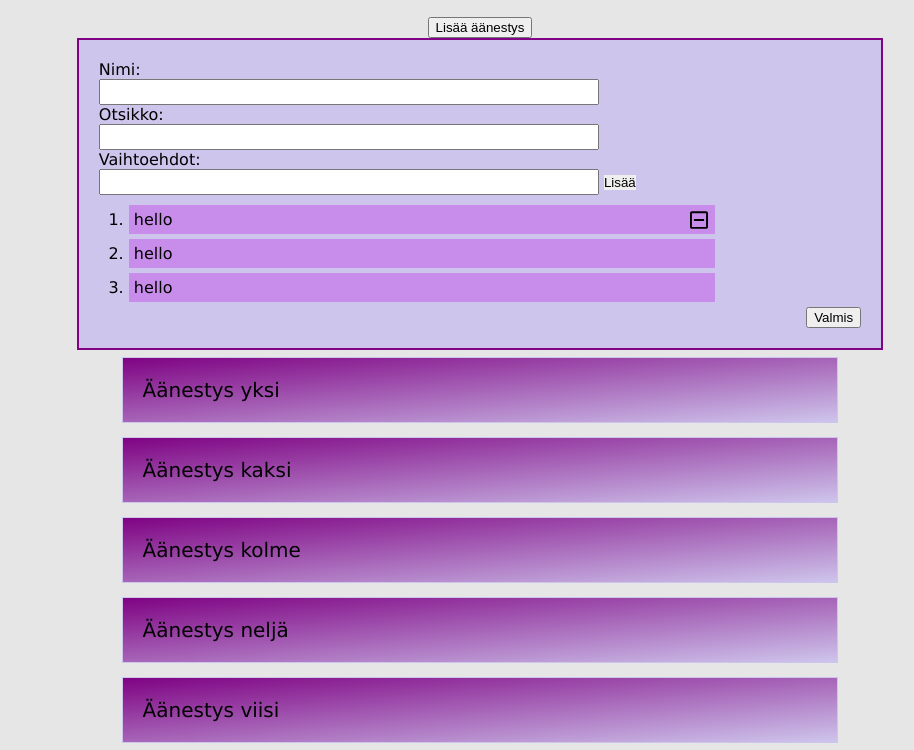
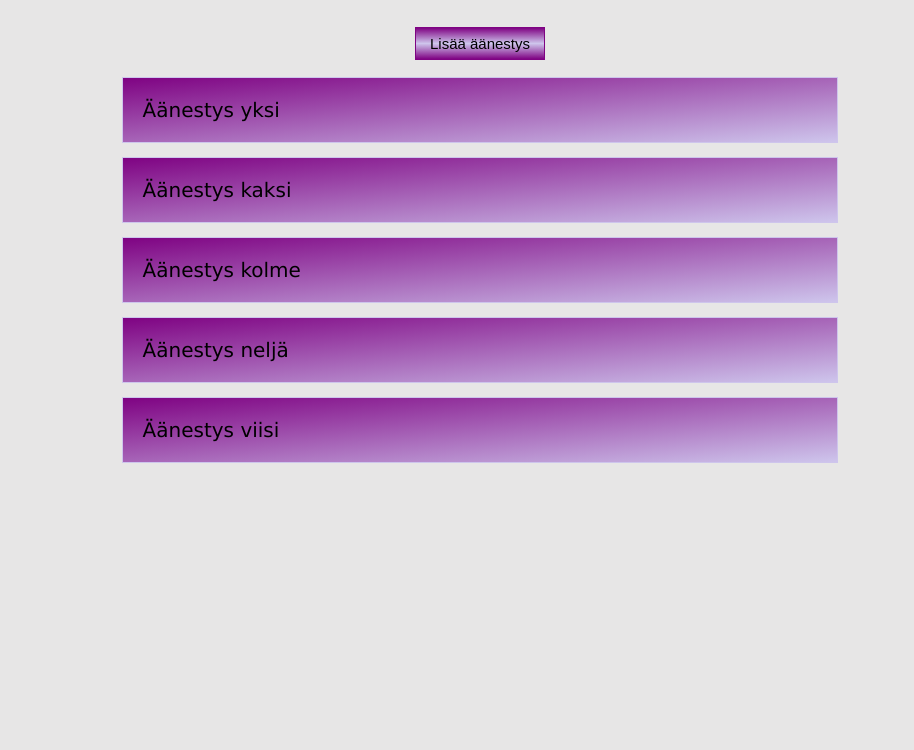
Before and after one commit to JojoSnow/Aanestys-sovellus, a plain HTML site: page index.html in a window 1280 px wide. Shown: the part 103-853 px from the top of the page, without its empty margins (160-1074 px from the left). After the commit the page ends 800 px from the top, so only its background shows below. Drawn offline with Linux system fonts and the light colour scheme.

Commit message:
most HTML&CSS done

```diff
--- a/css/style.css
+++ b/css/style.css
@@ -32,11 +32,16 @@ body {
 
 /* ADD VOTING */
 #add-voting-btn {
+    font-size: 15px;
+    padding: 7px 14px;
+    margin: 10px;
+    background-image: linear-gradient(var(--dark-color), var(--light-color), var(--dark-color));
+    border: 1px solid var(--dark-color);
     cursor: pointer;
 }
 
 #add-voting {
-    display: visible;
+    display: none;
     margin: 0 auto;
     width: 90%;
     text-align: left;
@@ -55,11 +60,10 @@ body {
     width: 500px;
 }
 
-#add-voting-option-btn {
+#add-voting-option-btn, #voting-ready-btn {
     margin: 0;
-    padding: 0;
-    border-color: var(--medium-color);
-    border-style: none;
+    padding: 5px 10px;
+    border: 2px solid var(--medium-color);
     cursor: pointer;
 }
 
@@ -80,7 +84,7 @@ body {
     padding: 0;
     height: 20px;
     width: 20px;
-    background-image: url(../icons/minus-square-regular.svg);
+    background-image: url(../icons/trash-alt-regular.svg);
     background-repeat: no-repeat;
     background-color: var(--medium-color);
     border-color: var(--medium-color);
```
Also changed, not shown: index.html (+8 -0 lines), icons/trash-alt-regular.svg (added).
